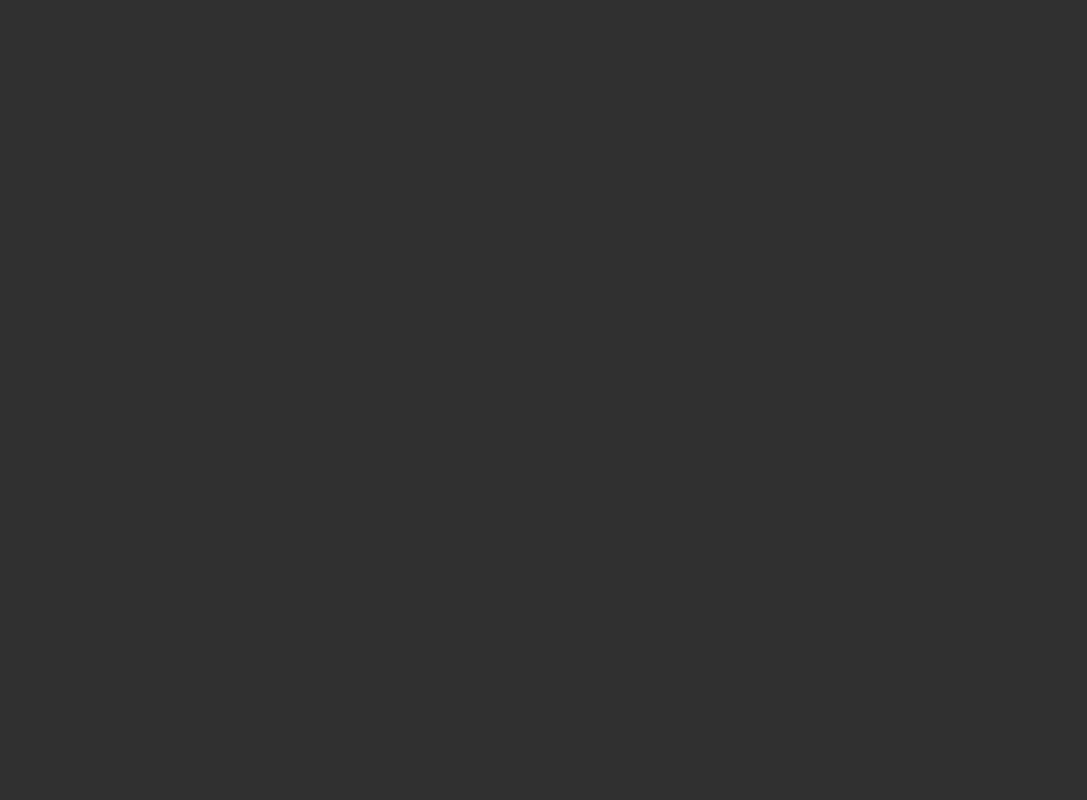
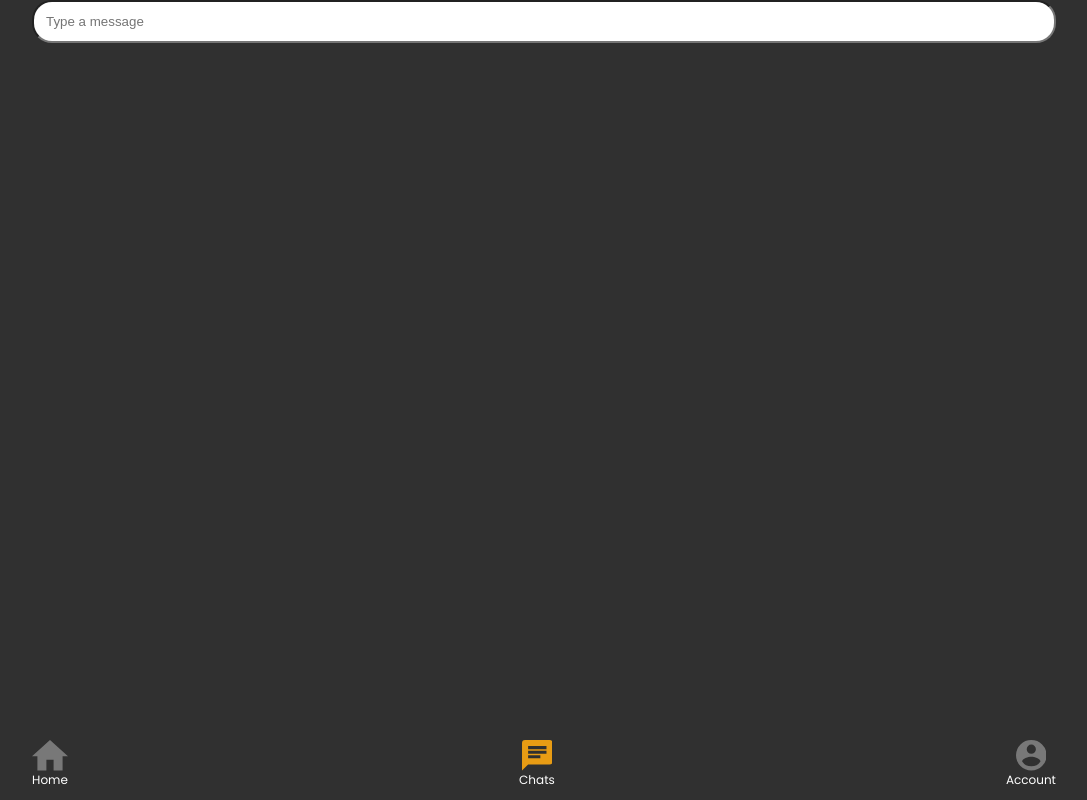
Before and after one commit to daryvsleeuwen/gamingbuddy, a React (Create React App) app: page /userchat in a window 1280 px wide. Shown: the whole page, without its empty margins (96-1183 px from the left). Built offline with nearby package versions, Linux system fonts and the light colour scheme; a web font is replaced by a local one.

Commit message:
Fixed syntax + started working on message page and it components

```diff
--- a/src/App.js
+++ b/src/App.js
@@ -1,27 +1,29 @@
-import React from 'react';
-import {BrowserRouter as Router, Switch, Route, Link} from "react-router-dom";
-import './App.css';
-import './styles/css-variables.css';
-import './styles/fonts.css';
+import React from "react";
+import { BrowserRouter as Router, Switch, Route, Link } from "react-router-dom";
+import "./App.css";
+import "./styles/css-variables.css";
+import "./styles/fonts.css";
 import PublicRoute from "./components/PublicRoute";
-import HomePage from './components/home-page';
-import ProfilePage from './components/profile-page';
-import BuddySearchPage from './components/buddy-search';
-import ChatPage from './components/chat-page';
-import AccountPage from './components/account-page';
+import HomePage from "./components/home-page";
+import ProfilePage from "./components/profile-page";
+import BuddySearchPage from "./components/buddy-search";
+import ChatPage from "./components/chat-page";
+import AccountPage from "./components/account-page";
+import Messagepage from "./components/message-page";
 
 function App() {
-    return (
-        <Router>
-            <Switch>
-                <PublicRoute path="/" component={HomePage} exact/>
-                <PublicRoute path="/profile/:profileid" component={ProfilePage}/>
-                <PublicRoute path="/buddysearch" component={BuddySearchPage}/>
-                <PublicRoute path="/chat" component={ChatPage}/>
-                <PublicRoute path="/account" component={AccountPage}/>
-            </Switch>
-        </Router>
-    )
+  return (
+    <Router>
+      <Switch>
+        <PublicRoute path="/" component={HomePage} exact />
+        <PublicRoute path="/profile/:profileid" component={ProfilePage} />
+        <PublicRoute path="/buddysearch" component={BuddySearchPage} />
+        <PublicRoute path="/chat" component={ChatPage} />
+        <PublicRoute path="/account" component={AccountPage} />
+        <PublicRoute path="/userchat" component={Messagepage} />
+      </Switch>
+    </Router>
+  );
 }
 
 export default App;
--- a/src/components/chat-page.js
+++ b/src/components/chat-page.js
@@ -21,6 +21,10 @@ export default class ChatPage extends React.Component {
     this.props.history.push("/account");
   };
 
+  linktoUserchat = () => {
+    this.props.history.push("/userchat");
+  };
+
   render() {
     return (
       <div className="grid-box">
@@ -37,6 +41,7 @@ export default class ChatPage extends React.Component {
             username="ferdinandX64"
             sideinfo="11:05AM"
             subtitle='"Whatsupp loser, wanna teabag?"'
+            click={this.linktoUserchat}
           ></ChatUserBox>
 
           <ChatUserBox
@@ -44,6 +49,7 @@ export default class ChatPage extends React.Component {
             username="ferdinandX64"
             sideinfo="15:40PM"
             subtitle='"Lets go wreck some noobs"'
+            click={this.linktoUserchat}
           ></ChatUserBox>
 
           <ChatUserBox
@@ -51,6 +57,7 @@ export default class ChatPage extends React.Component {
             username="ferdinandX64"
             sideinfo="11:05AM"
             subtitle='"Whatsupp loser, wanna teabag?"'
+            click={this.linktoUserchat}
           ></ChatUserBox>
         </div>
 
--- a/src/components/chat-user-box.js
+++ b/src/components/chat-user-box.js
@@ -39,7 +39,7 @@ export default class ChatUserBox extends React.Component {
             </span>
           </div>
         </div>
-        <hr class="devider"></hr>
+        <hr className="devider"></hr>
       </div>
     );
   }
--- /dev/null
+++ b/src/components/message-page.js
@@ -0,0 +1,25 @@
+import React from "react";
+import NavigationBar from "./navigation-bar";
+import SendMessageBar from "./send-message-bar";
+
+export default class MessagePage extends React.Component {
+  constructor(props) {
+    super(props);
+  }
+
+  componentDidMount = () => {};
+
+  render() {
+    return (
+      <div className="grid-box">
+        <div>
+          <SendMessageBar></SendMessageBar>
+          <NavigationBar
+            router={this.props.history}
+            active="middle"
+          ></NavigationBar>
+        </div>
+      </div>
+    );
+  }
+}
--- /dev/null
+++ b/src/components/send-message-bar.js
@@ -0,0 +1,25 @@
+import React from "react";
+import "../styles/sendmessagebar.css";
+import sendIcon from "../assets/send-button.svg";
+
+export default class SendMessageBar extends React.Component {
+  constructor() {
+    super();
+  }
+
+  componentDidMount = () => {};
+
+  render() {
+    return (
+      <div>
+        <div>
+          <input
+            type="text"
+            className="sendMessageBar"
+            placeholder="Type a message"
+          ></input>
+        </div>
+      </div>
+    );
+  }
+}
--- /dev/null
+++ b/src/styles/sendmessagebar.css
@@ -0,0 +1,6 @@
+.sendMessageBar {
+  width: 100%;
+  padding: 12px;
+  box-sizing: border-box;
+  border-radius: 20px;
+}
```
Also changed, not shown: src/assets/send-button.svg (added).
